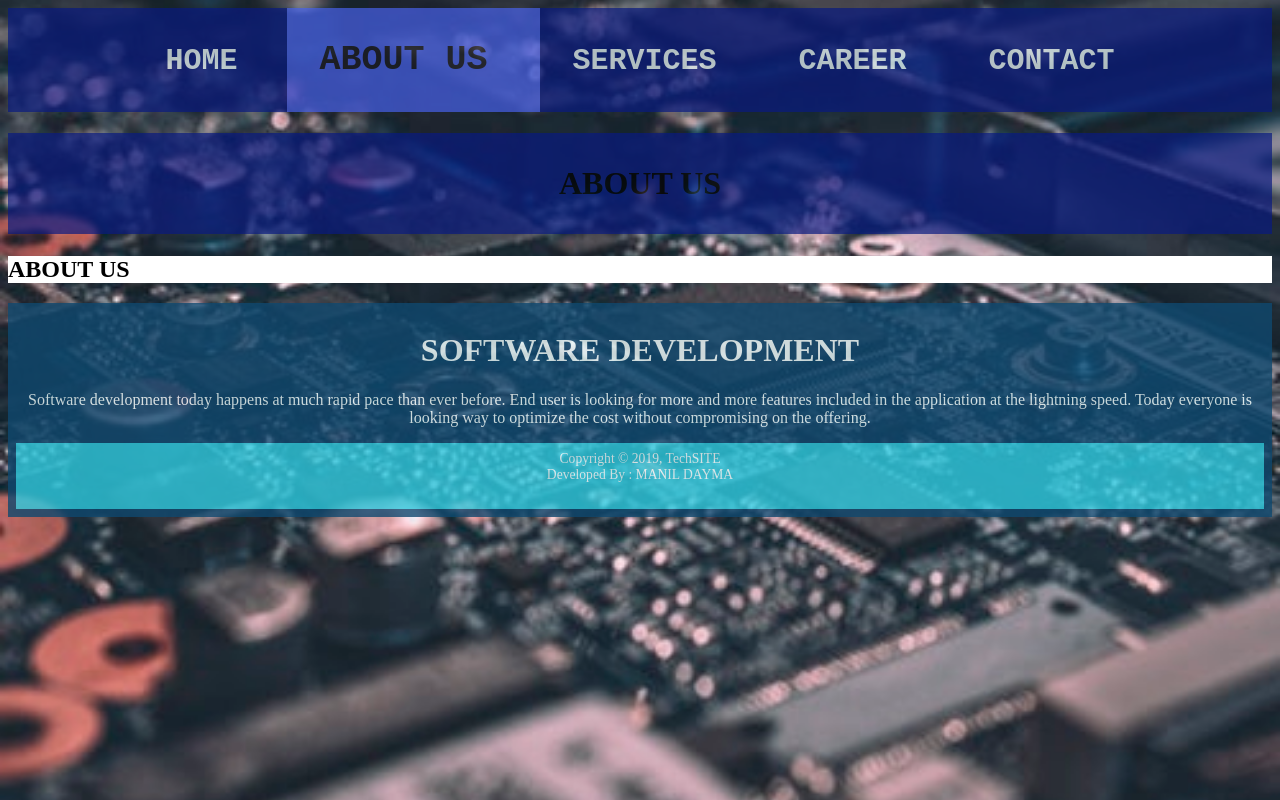
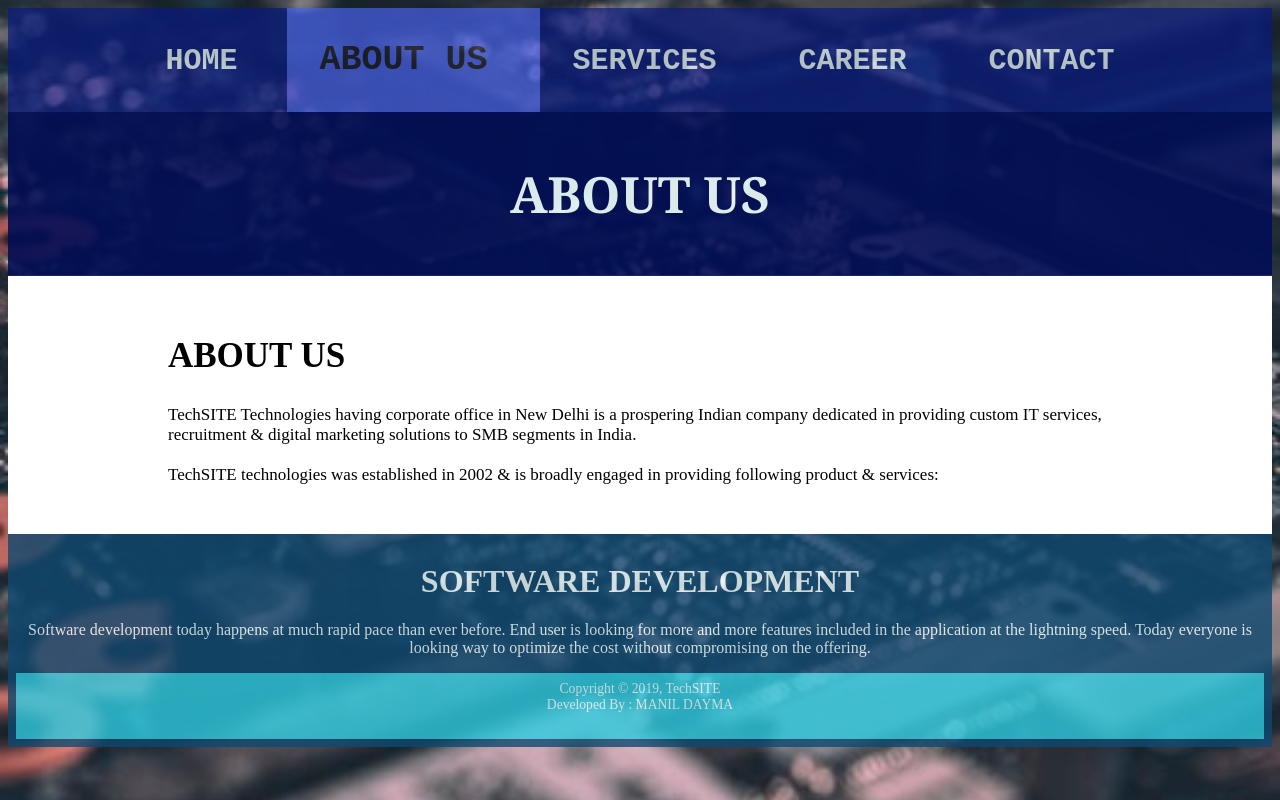
Before and after one commit to manildayma/Tech-site, a plain HTML site: page about.html in a window 1280 px wide. Drawn offline with Linux system fonts and the light colour scheme.

Commit message:
about page updated

```diff
--- a/about.html
+++ b/about.html
@@ -17,9 +17,14 @@
     <h1 class="about">ABOUT US</h1>
 
     <div class="aboutmain">
-      <h2>ABOUT US</h2>
+      <h2 style="font-size: 35px;">ABOUT US</h2>
 
           <div class="aboutpara">
+            <p>TechSITE Technologies having corporate office in New Delhi is a prospering
+              Indian company dedicated in providing custom IT services,
+              recruitment & digital marketing solutions to SMB segments
+               in India. <br><br>TechSITE technologies was established in 2002 & is
+               broadly engaged in providing following product & services:</p>
 
           </div>
 
--- a/style.css
+++ b/style.css
@@ -218,15 +218,25 @@
   background: rgb(4, 18, 99);
 }
 .about{
-  background-color: rgb(9, 27, 129);
+  font-size: 50px;
+  margin-top: 0px;
+  background-color: rgb(2, 14, 85);
+  color: azure;
   text-align: center;
   padding: 2rem;
-  opacity: .7;
+  opacity: .9;
+  font-family: Georgia, 'Times New Roman', Times, serif;
+  font-weight: bolder;
+  padding-top: 3rem;
+  padding-bottom:3rem;
 }
 .aboutmain{
+  margin-top:-35px;
   background-color: white;
+  padding:2rem;
+  padding-left: 10rem;
+  padding-right: 10rem;
 }
 .aboutpara{
-
-
+  font-size: 17px;
 }
```
